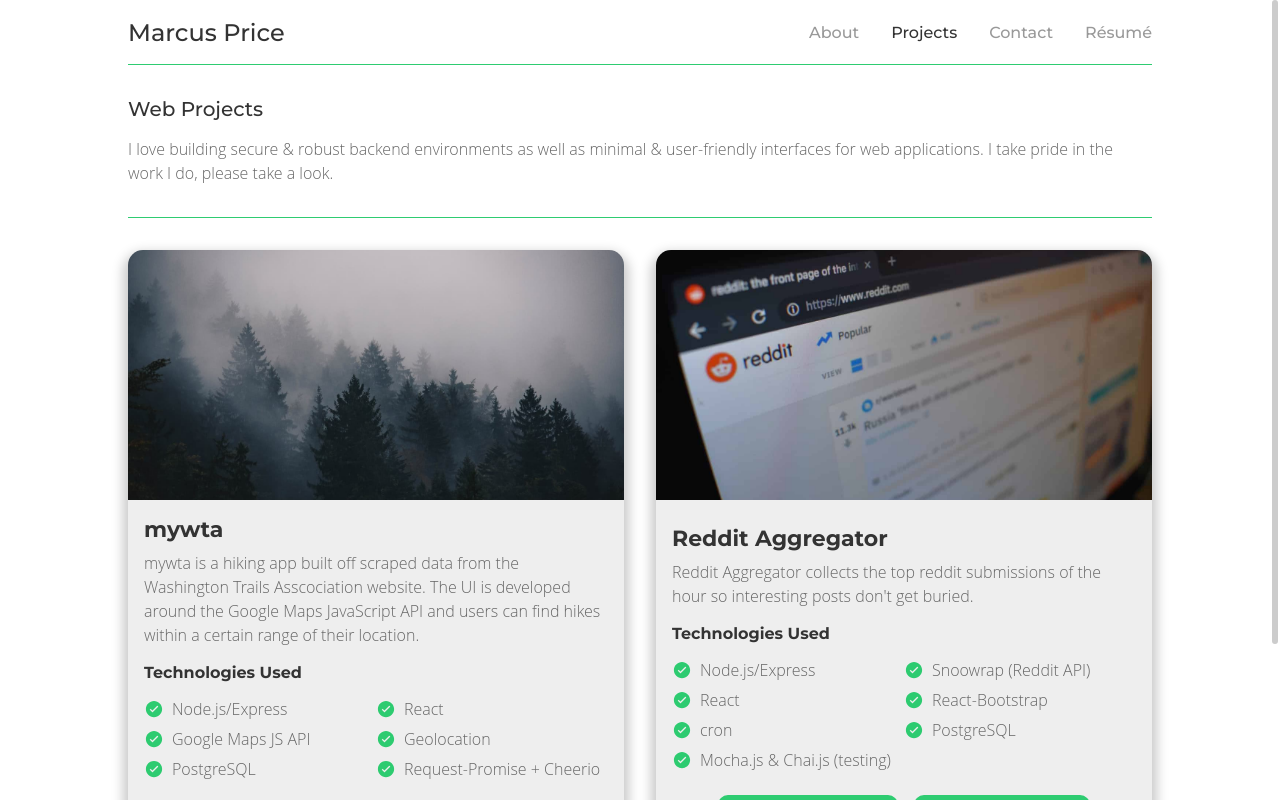
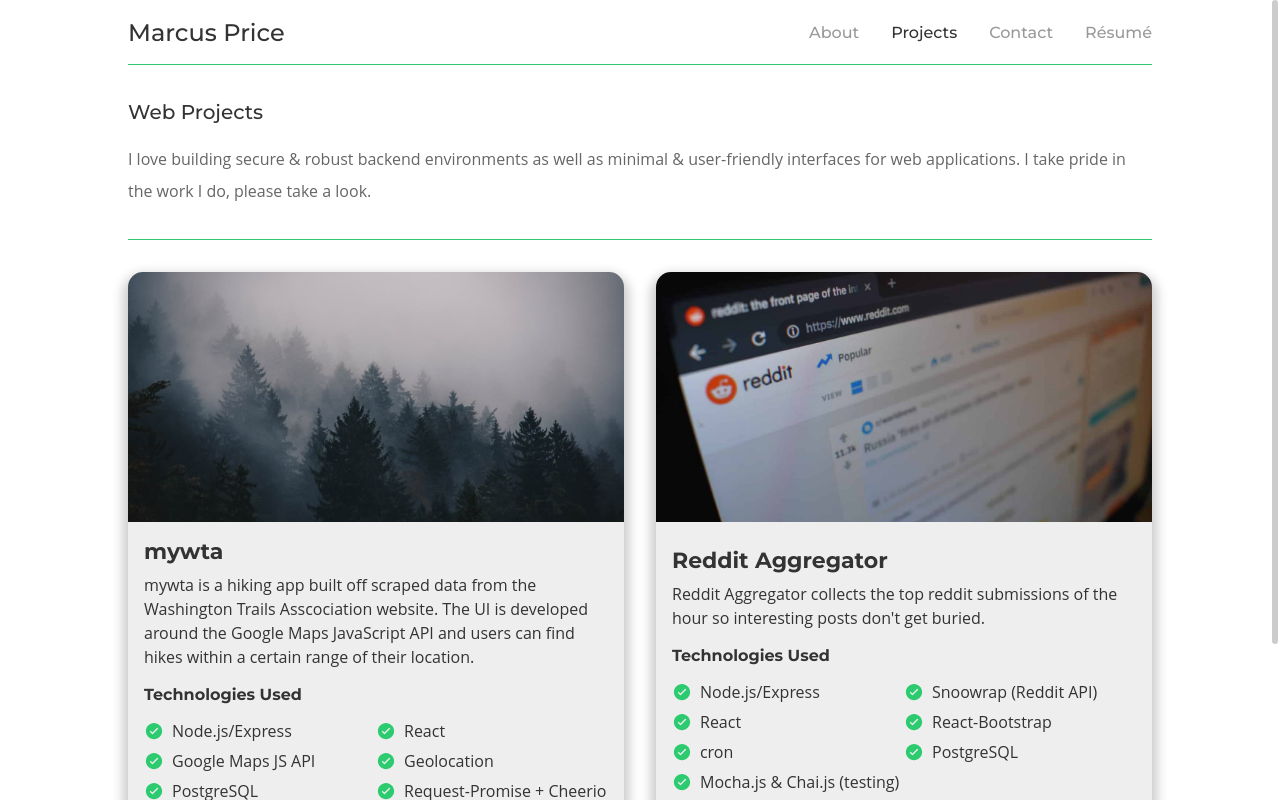
Before and after one commit to marcusprice/marcusprice-dot-dev, a React (Create React App) app in the folder client/: page / in a window 1280 px wide. Both pictures are taken after a click on the item "Projects". Built offline with nearby package versions, Linux system fonts and the light colour scheme; a web font is replaced by a local one; what react-animations would draw is missing.

Commit message:
made some typeography improvements

```diff
--- a/client/src/App.css
+++ b/client/src/App.css
@@ -40,6 +40,7 @@
 h2 {
   margin-bottom: 16px;
   font-size: 20px;
+  line-height: 1.5;
 }
 
 h3 {
@@ -60,15 +61,15 @@
 p {
   font-family: 'Open Sans', sans-serif;
   color: #666;
-  font-weight: 300;
+  font-weight: 400;
   font-size: 16px;
-  line-height: 1.5;
+  line-height: 2;
 }
 
 .project-paragraph {
   font-family: 'Open Sans', sans-serif;
-  color: #666;
-  font-weight: 300;
+  color: #333;
+  font-weight: 400;
   font-size: 16px;
   line-height: 1.5;
   margin-bottom: 8px;
--- a/client/src/App.js
+++ b/client/src/App.js
@@ -12,7 +12,7 @@
 
 const App = () => {
   //state for selected section
-  let [selectedSection, setSelectedSection] = useState('Contact')
+  let [selectedSection, setSelectedSection] = useState('About')
 
   const sectionHelper = () => {
     let output
--- a/client/src/components/atoms.js
+++ b/client/src/components/atoms.js
@@ -235,8 +235,8 @@
 export const ProjectTechItem = styled.li`
   font-size: 16px;
   margin-top: 8px;
-  color: #666;
-  font-weight: 300;
+  color: #333;
+  font-weight: 400;
   width: 50%;
   display: flex;
   align-items: center;
@@ -267,7 +267,7 @@
   /* background: #333; */
   background: #2ECC71;
   color: #fff;
-  padding: 8px 16px;
+  padding: 0px 16px;
 `
 
 export const ProjectButton = styled.button`
@@ -285,7 +285,7 @@
   /* background: #333; */
   background: #2ECC71;
   color: #eee;
-  padding: 8px 16px;
+  padding: 0px 16px;
 `
 
 export const ExternalLinkContainer = styled.ul`
```
